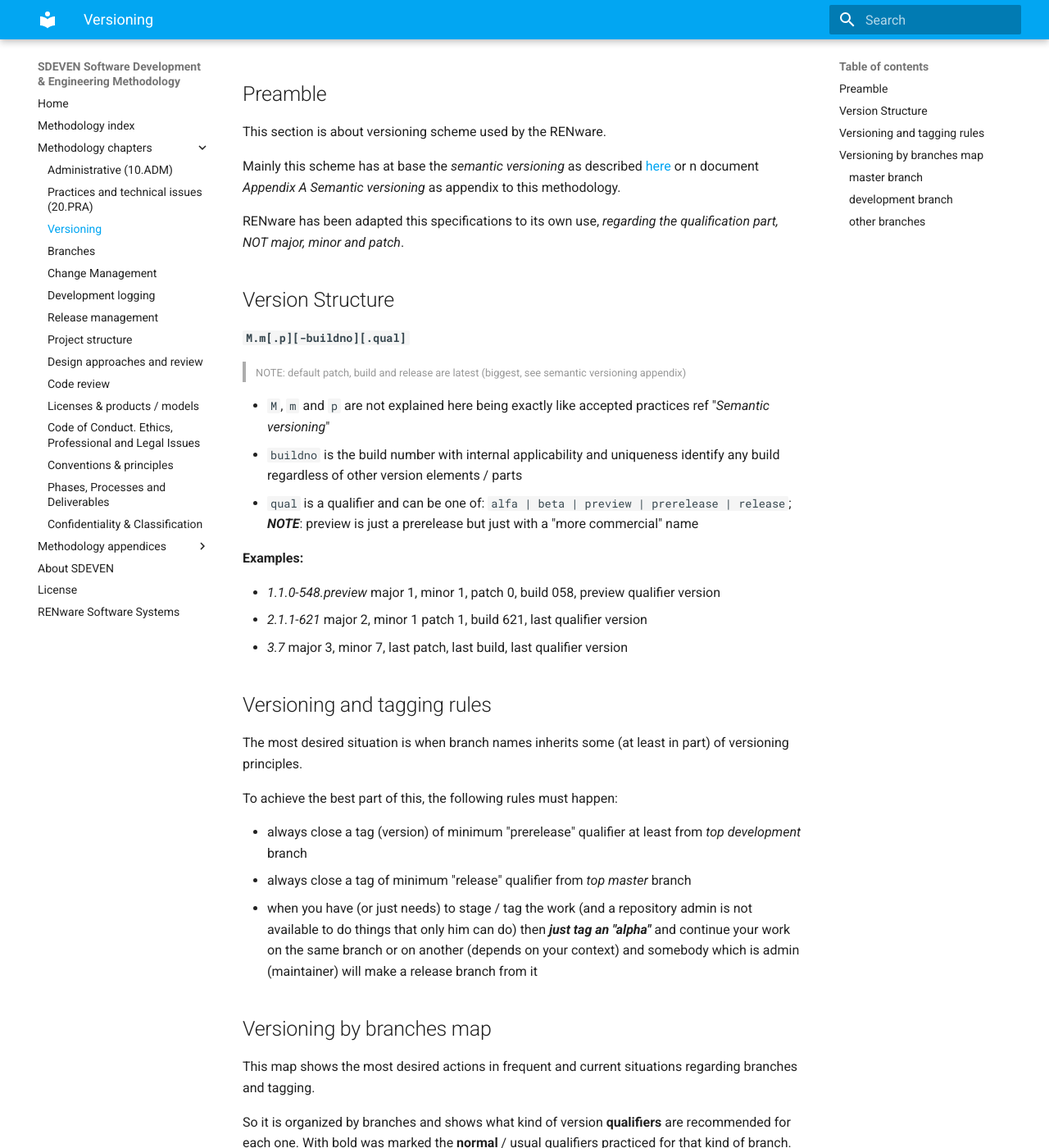
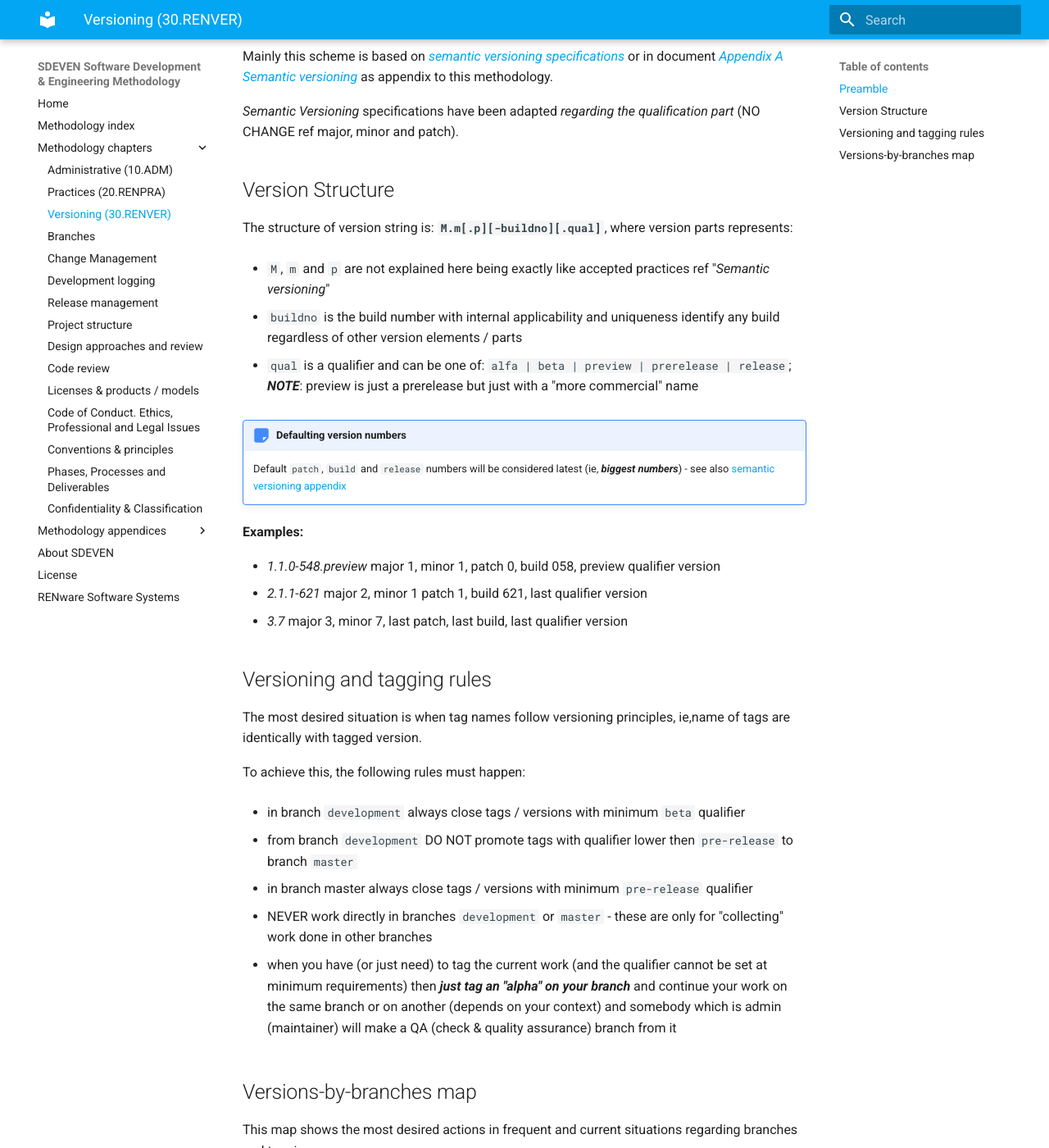
Before and after one commit to petre-renware/sdeven, an MkDocs documentation site: the page built from SDEVEN_content_docs/SDEVEN.30_RENVER.md, in a window 1280 px wide and 1400 px high, scrolled down 665 px. Shown: the whole window at 82% size. Built offline with MkDocs 1.6.1 and Material for MkDocs 9.7.7, drawn with Linux system fonts in a browser that asks for light colours; some of the changed text lies outside the part shown.

Commit message:
closed 230619piu_e

```diff
--- a/SDEVEN_content_docs/SDEVEN.30_RENVER.md
+++ b/SDEVEN_content_docs/SDEVEN.30_RENVER.md
@@ -1,8 +1,7 @@
-*RENware Software Systems*
-**Software Development Methodology**
+<small>**SDEVEN Software Development & Engineering Methodology**</small>
 
-Version: 0.6.4
-Release date: 220724
+Version: 0.7.5<br>
+Release date: 230619
 
 ***
 
@@ -12,23 +11,31 @@
 
 [TOC]
 
+
+
 ## Preamble
 
-This section is about versioning scheme used by the RENware.
+This section is about versioning scheme practiced by company.
 
-Mainly this scheme has at base the *semantic versioning* as described [here](https://semver.org/) or n document *Appendix A Semantic versioning* as appendix to this methodology.
+Mainly this scheme is based on *[semantic versioning specifications](https://semver.org/)* or in document *[Appendix A Semantic versioning](Appendix_A_Semantic_versioning.md)* as appendix to this methodology.
 
-RENware has been adapted this specifications to its own use, *regarding the qualification part, NOT major, minor and patch*.
+*Semantic Versioning* specifications have been adapted *regarding the qualification part* (NO CHANGE ref major, minor and patch).
+
+
 
 ## Version Structure
 
-**`M.m[.p][-buildno][.qual]`**
-
-><small>NOTE: default patch, build and release are latest (biggest, see semantic versioning appendix)</small>
+The structure of version string is: **`M.m[.p][-buildno][.qual]`**, where version parts represents:
 
 * `M`, `m` and `p` are not explained here being exactly like accepted practices ref "*Semantic versioning*"
+
 * `buildno` is the build number with internal applicability and uniqueness identify any build regardless of other version elements / parts
+
 * `qual` is a qualifier and can be one of: `alfa | beta | preview | prerelease | release`; ***NOTE***: preview is just a prerelease but just with a "more commercial" name
+
+!!! note "Defaulting version numbers"
+    Default `patch`, `build` and `release` numbers will be considered latest (ie, ***biggest numbers***) - see also [semantic versioning appendix](Appendix_A_Semantic_versioning.md)
+
 
 **Examples:**
 
@@ -36,43 +43,43 @@
 * *2.1.1-621* major 2, minor 1 patch 1, build 621, last qualifier version
 * *3.7* major 3, minor 7, last patch, last build, last qualifier version
 
+
+
 ## Versioning and tagging rules
 
-The most desired situation is when branch names inherits some (at least in part) of versioning principles.
+The most desired situation is when tag names follow versioning principles, ie,name of tags are identically with tagged version.
 
-To achieve the best part of this, the following rules must happen:
+To achieve this, the following rules must happen:
 
-* always close a tag (version) of minimum "prerelease" qualifier at least from *top development* branch
-* always close a tag of minimum "release" qualifier from *top master* branch
-* when you have (or just needs) to stage / tag the work (and a repository admin is not available to do things that only him can do) then ***just tag an "alpha"*** and continue your work on the same branch or on another (depends on your context) and somebody which is admin (maintainer) will make a release branch from it
+* in branch `development` always close tags / versions with minimum `beta` qualifier
 
-## Versioning by branches map
+* from branch `development` DO NOT promote tags with qualifier lower then `pre-release` to branch `master`
+
+* in branch master always close tags / versions with minimum `pre-release` qualifier
+
+* NEVER work directly in branches `development` or `master` - these are only for "collecting" work done in other branches
+
+* when you have (or just need) to tag the current work (and the qualifier cannot be set at minimum requirements) then ***just tag an "alpha" on your branch*** and continue your work on the same branch or on another (depends on your context) and somebody which is admin (maintainer) will make a QA (check & quality assurance) branch from it
+
+
+
+## Versions-by-branches map
 
 This map shows the most desired actions in frequent and current situations regarding branches and tagging.
 
 So it is organized by branches and shows what kind of version **qualifiers** are recommended for each one.
-With bold was marked the **normal** / usual qualifiers practiced for that kind of branch.
 
-### master branch
-
-Accepted qualifiers are:
-
-* **release**
-* prerelease
-* preview
-
-### development branch
-
-Accepted qualifiers are:
-
-* **beta**
-* prelease
-
-### other branches
-
-* **alpha**
-
-Accepted qualifiers are:
+!!! warning "Recommended qualifiers"
+    With bolded text **YES** was marked the **normal** / usual qualifiers practiced for that kind of branch.
 
 
---- ooo ---
+
+| Branch            | release | pre-release | preview |  beta   |  alpha  |
+| ----------------- | :-----: | :---------: | :-----: | :-----: | :-----: |
+| **master**        | **YES** |     yes     |   yes   |         |         |
+| **development**   |         |     yes     |   yes   | **YES** |         |
+| others (see note) |         |             |         |         | **YES** |
+
+
+!!! note "Quality assurance branches"
+    "check & quality assurance" branches are temporary created exactly to promote a qualifier () so allow any qualifier.
--- a/mkdocs.yml
+++ b/mkdocs.yml
@@ -5,8 +5,8 @@
     - Methodology index: 'SDEVEN.00_INDEX.md'
     - Methodology chapters:
         - Administrative (10.ADM): 'SDEVEN.10_ADM.md'
-        - Practices and technical issues (20.PRA): 'SDEVEN.20_RENPRA.md'
-        - Versioning: SDEVEN.30_RENVER.md
+        - Practices (20.RENPRA): 'SDEVEN.20_RENPRA.md'
+        - Versioning (30.RENVER): SDEVEN.30_RENVER.md
         - Branches: 'SDEVEN.40_RENBRAN.md'
         - Change Management: 'SDEVEN.50_RENCHGM.md'
         - Development logging: 'SDEVEN.55_RENTRACE.md'
@@ -38,9 +38,15 @@
     - pymdownx.superfences:
         custom_fences:
             - name: mermaid
-              class: mermaid
-              format: !!python/name:pymdownx.superfences.fence_code_format
+            - class: mermaid
+            - format: !!python/name:pymdownx.superfences.fence_code_format
     - footnotes
+    - pymdownx.critic
+    - pymdownx.caret
+    - pymdownx.keys
+    - pymdownx.mark
+    - pymdownx.tilde
+
 
 
 
```
Also changed, not shown: CHANGELOG.md (+1 -1 lines).
